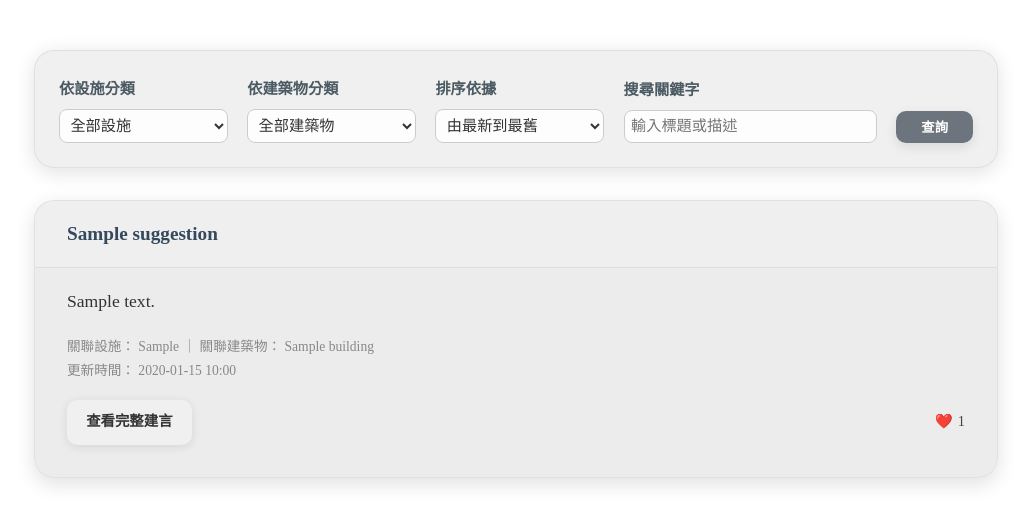
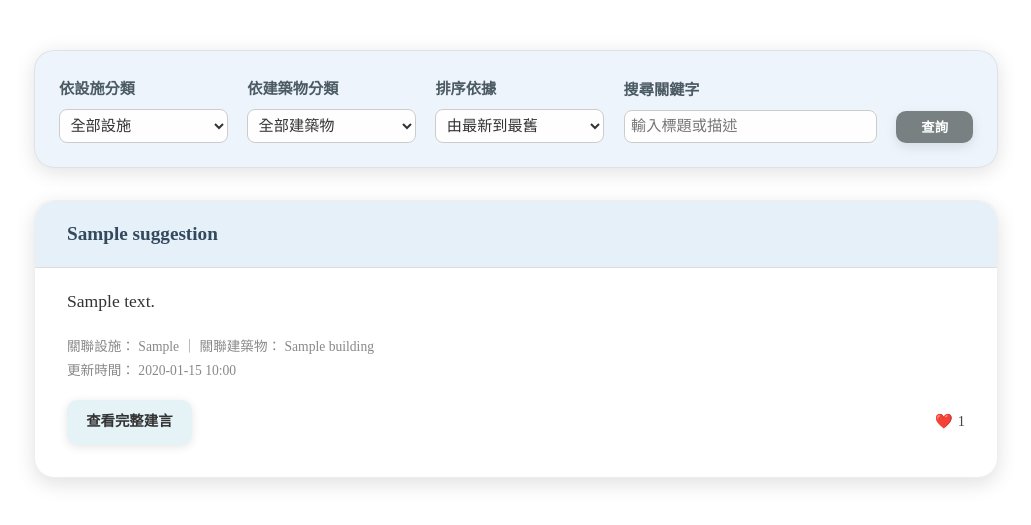
Before and after one commit to SA5202/SA, a PHP site: page /suggestions.php in a window 1280 px wide. Shown: the top 525 px of the page, without its empty margins (124-1155 px from the left). Run offline with PHP 8.4, Linux system fonts and the light colour scheme; tables that the repository leaves empty or names only in its code hold one stand-in row (values such as "Sample post").

Commit message:
改建言總覽樣式

```diff
--- a/suggestions.php
+++ b/suggestions.php
@@ -92,7 +92,7 @@ $facilities = $link->query("SELECT DISTINCT Facility_Type FROM Facility ORDER BY
             overflow-x: auto;
 
             /* 更深的灰色背景，與卡片內容區區分 */
-            background: rgba(225, 225, 225, 0.5); /* 深灰色背景 */
+            background: rgba(230, 240, 249, 0.7);
             backdrop-filter: blur(8px); /* 稍微減弱模糊效果 */
             -webkit-backdrop-filter: blur(8px);
             border: 1px solid rgba(200, 200, 200, 0.4);
@@ -150,7 +150,7 @@ $facilities = $link->query("SELECT DISTINCT Facility_Type FROM Facility ORDER BY
         /* 按鈕樣式 */
         button {
             padding: 0.4rem 25px;
-            background-color: #6c757d; /* 深灰色 */
+            background-color:rgb(120, 128, 130); /* 深灰色 */
             color: white;
             border: none;
             border-radius: 10px;
@@ -178,7 +178,7 @@ $facilities = $link->query("SELECT DISTINCT Facility_Type FROM Facility ORDER BY
             padding: 2rem;
             border-radius: 20px;
             border: 1px solid rgba(200, 200, 200, 0.3);
-            background: rgba(235, 235, 235, 0.95); /* 淺灰色背景，避免與標題區過於相似 */
+            background-color: white;
             backdrop-filter: blur(14px);
             -webkit-backdrop-filter: blur(14px);
             box-shadow: 0 6px 20px rgba(0, 0, 0, 0.12);
@@ -196,7 +196,7 @@ $facilities = $link->query("SELECT DISTINCT Facility_Type FROM Facility ORDER BY
             color: #34495e; /* 深灰藍色標題 */
             margin: -2rem -2rem 1rem;
             padding: 1rem 2rem;
-            background-color: rgba(240, 240, 240, 0.95); /* 淺灰色背景 */
+            background: rgba(230, 240, 249);
             border-bottom: 1px solid #ddd;
             border-top-left-radius: 20px;
             border-top-right-radius: 20px;
@@ -231,7 +231,7 @@ $facilities = $link->query("SELECT DISTINCT Facility_Type FROM Facility ORDER BY
         /* 操作按鈕樣式 */
         .card .btn {
             padding: 0.6rem 1.2rem;
-            background-color: rgba(240, 240, 240);
+            background-color: rgba(170, 216, 224, 0.3);
             color: #333;
             border: none;
             border-radius: 10px;
```
